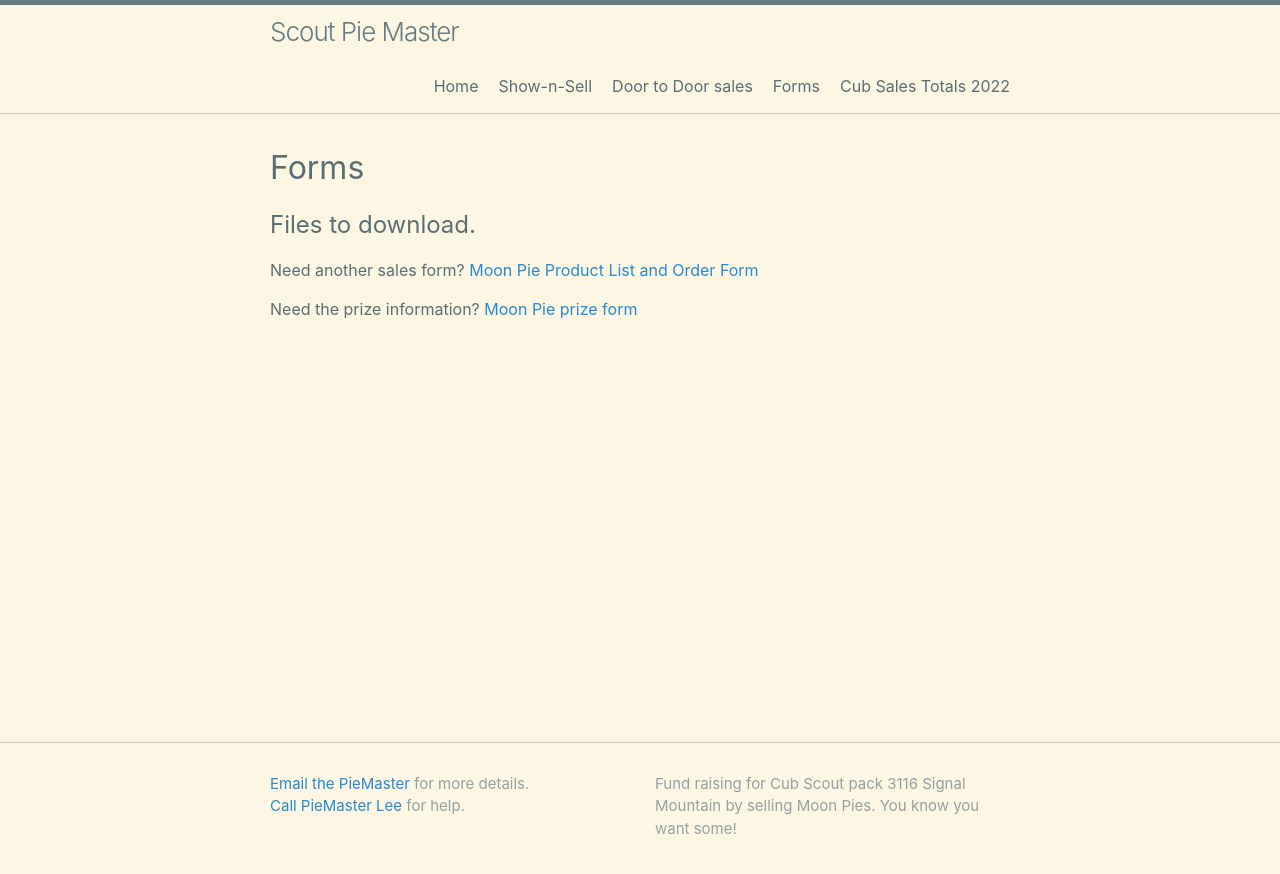
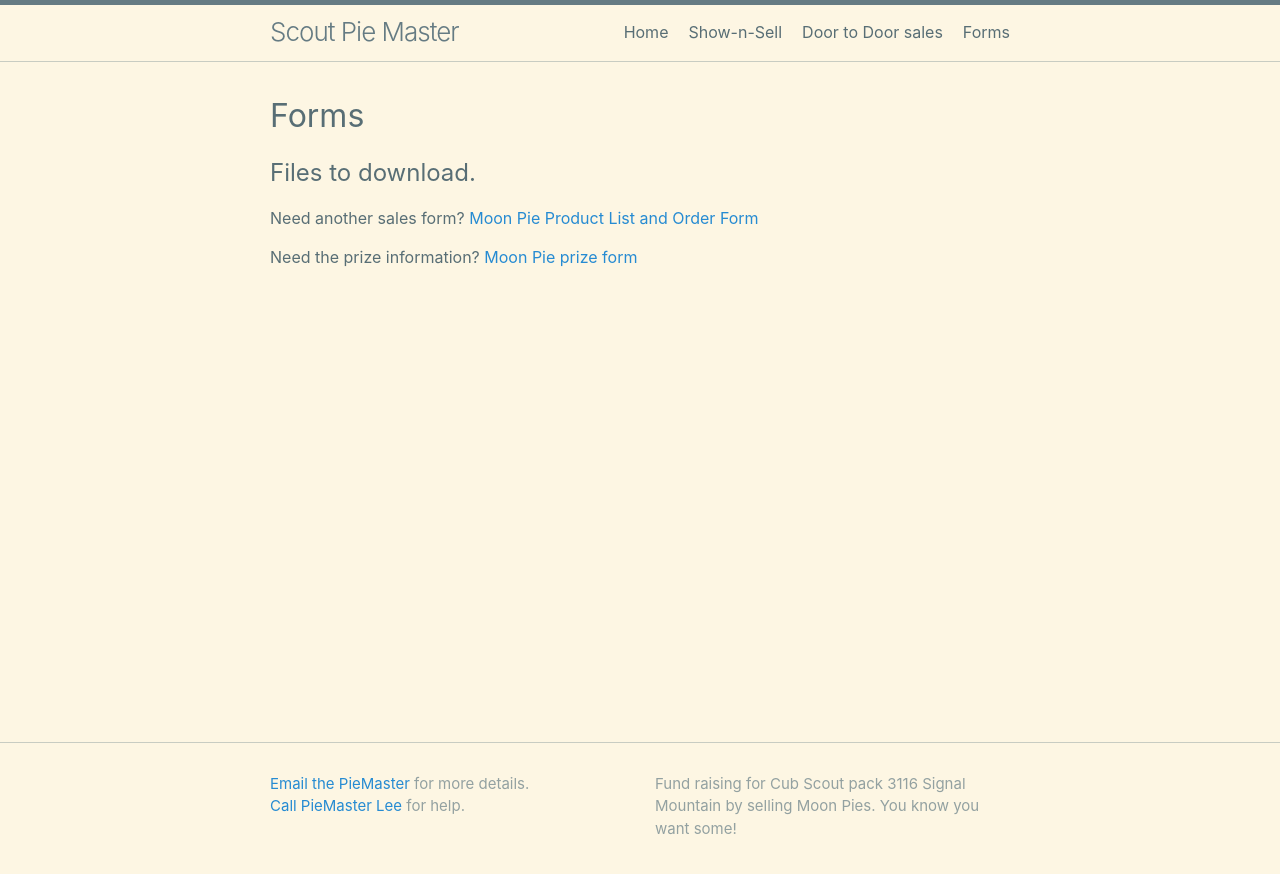
Before and after one commit to CodeJourneymen/scoutpiemaster, a Jekyll site: the page built from forms.md, in a window 1280 px wide. Shown: the top 874 px of the page. Built offline with Jekyll 4.4.1, drawn with Linux system fonts in a browser that asks for light colours; some of the changed lines change nothing that is shown.

Commit message:
remove previous years totals
Signed-off-by: Lee Walker <lee@codejourneymen.com>

```diff
--- a/_config.yml
+++ b/_config.yml
@@ -60,4 +60,5 @@ header_pages:
   - shownsell.md
   - doortodoor.md
   - forms.md
-  - totals2022.md
+#  - totals2021.md
+#  - totals2022.md
```
Also changed, not shown: Gemfile.lock.
